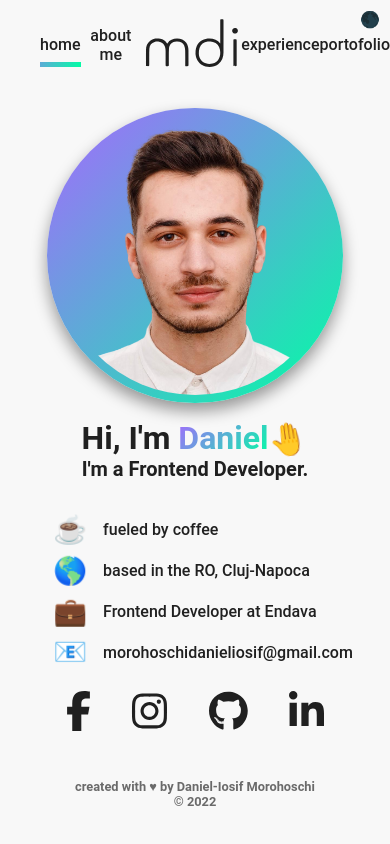
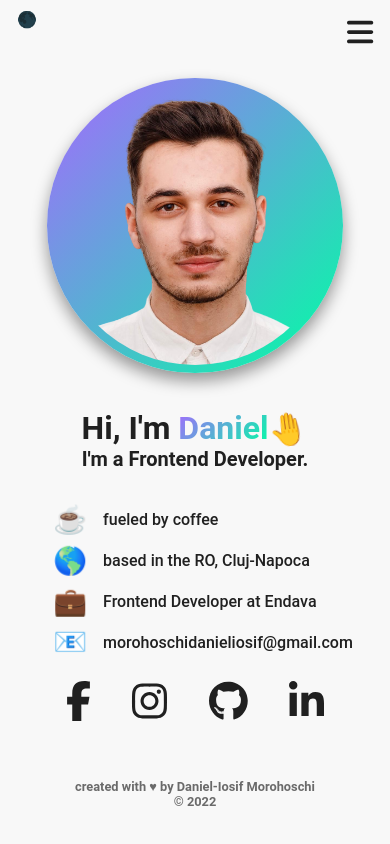
Before and after one commit to morohoschidanieli/portofolio-frontend, a React (Create React App) app: page /#/ in a window 390 px wide. Built offline with nearby package versions, Linux system fonts and the light colour scheme.

Commit message:
made navbar responsive

```diff
--- a/src/Components/Layouts/AppLayout.js
+++ b/src/Components/Layouts/AppLayout.js
@@ -5,7 +5,6 @@ import { ThemeContext } from "styled-components";
 const BaseLayout = styled.div(
   ({ theme }) => `
     background-color: ${theme.background};
-    width: 100vw;
     height: 100vh;
     text-align: center;
     -webkit-transition:${theme.backgroundColorTransition};
@@ -31,16 +30,27 @@ const LayoutGrid = styled.div(
     -webkit-transition:${theme.backgroundColorTransition};
     -ms-transition:${theme.backgroundColorTransition};
     transition:${theme.backgroundColorTransition};
+
+    @media screen and (max-width: ${theme.breakpoints.lg})  {
+      grid-template-rows: 60px 1fr 100px;
+    }
   `
 );
 
-const ChangeTheme = styled.div`
+const ChangeTheme = styled.div(
+  ({ theme }) => `
   position: absolute;
   right: 0;
   padding: 10px;
   cursor: pointer;
   z-index: 111;
-`;
+
+  @media screen and (max-width: ${theme.breakpoints.lg})  {
+    right:auto;
+    left:7px;
+  }
+`
+);
 
 const AppLayout = (props) => {
   const themeContext = useContext(ThemeContext);
--- a/src/Components/Layouts/NavbarLayout.js
+++ b/src/Components/Layouts/NavbarLayout.js
@@ -1,14 +1,61 @@
 import styled from "styled-components";
+import { FontAwesomeIcon } from "@fortawesome/react-fontawesome";
+import { faXmark } from "@fortawesome/free-solid-svg-icons";
 
-const NavbarLayoutComponent = styled.ul`
-  list-style-type: none;
+const NavbarLayoutComponent = styled.ul(
+  ({ theme, showNavbar }) => `
   display: flex;
   justify-content: space-around;
   align-items: center;
-`;
+  list-style-type: none;
+
+  @media screen and (max-width: ${theme.breakpoints.lg})  {
+    display:flex;
+    position:absolute;
+    flex-direction:column;
+    justify-content:center;
+    background-color:${theme.background};
+    height:100vh;
+    width:100%;
+    margin:0;
+    padding:0 !important;
+    top:0;
+    left:0;
+    width:100vw;
+    z-index:11111;
+    transition:1s;
+    transform:${showNavbar ? "none" : "translateY(-100vh)"};
+  }
+`
+);
+
+const CloseNavbar = styled(FontAwesomeIcon)(
+  ({ theme }) => `
+  display:none;
+  color:${theme.fontColor};
+  font-size:${theme.navbarIconsSize};
+  cursor:pointer;
+
+  @media screen and (max-width: ${theme.breakpoints.lg})  {
+    display:block;
+    position:absolute;
+    top:16px;
+    right:16px;
+    z-index:111111;
+  }`
+);
 
 const NavbarLayout = (props) => {
-  return <NavbarLayoutComponent>{props.children}</NavbarLayoutComponent>;
+  const toggleNavbar = () => {
+    props.clickHandler();
+  };
+
+  return (
+    <NavbarLayoutComponent showNavbar={props.showNavbar}>
+      <CloseNavbar onClick={toggleNavbar} icon={faXmark} />
+      {props.children}
+    </NavbarLayoutComponent>
+  );
 };
 
 export default NavbarLayout;
--- a/src/Components/footer/Footer.js
+++ b/src/Components/footer/Footer.js
@@ -1,6 +1,6 @@
 import styled from "styled-components";
 import footerText from "../../text/footer-text";
-import FooterLayout from "../layouts/FooterLayout";
+import FooterLayout from "../Layouts/FooterLayout";
 
 const CreatedByContainer = styled.div`
   grid-row: 1/2;
--- a/src/Components/navbar/Navbar.js
+++ b/src/Components/navbar/Navbar.js
@@ -1,23 +1,93 @@
 import NavbarElement from "./NavbarElement";
-import NavbarLayout from "../layouts/NavbarLayout";
+import NavbarLayout from "../Layouts/NavbarLayout";
+import { FontAwesomeIcon } from "@fortawesome/react-fontawesome";
+import { faBars } from "@fortawesome/free-solid-svg-icons";
+import styled from "styled-components";
+import { useState } from "react";
+
+const OpenNavbar = styled(FontAwesomeIcon)(
+  ({ theme }) => `
+  display:none;
+  color:${theme.fontColor};
+  font-size:${theme.navbarIconsSize};
+  top: 17px;
+  position: absolute;
+  right: 17px;
+  cursor:pointer;
+
+  @media screen and (max-width: ${theme.breakpoints.lg})  {
+    display:block;
+  }`
+);
+
+const NavbarComponent = styled.nav(
+  ({ theme }) => `
+  @media screen and (max-width: ${theme.breakpoints.lg})  {
+    height:${theme.navbarHeightOnMobile};
+    display:flex;
+    justify-content:end;
+  }`
+);
 
 const NavbarLinks = [
-  { title: "home", path: "/", type: "link" },
-  { title: "about me", path: "/about", type: "link" },
-  { imageUrl: "da", path: "/", type: "logo" },
-  { title: "experience", path: "/experience", type: "link" },
-  { title: "portofolio", path: "/portofolio", type: "link" },
+  {
+    title: "home",
+    path: "/",
+    type: "link",
+    order: { desktop: "1", mobile: "1" },
+  },
+  {
+    title: "about me",
+    path: "/about",
+    type: "link",
+    order: { desktop: "2", mobile: "2" },
+  },
+  {
+    imageUrl: "da",
+    path: "/",
+    type: "logo",
+    order: { desktop: "3", mobile: "5" },
+  },
+  {
+    title: "experience",
+    path: "/experience",
+    type: "link",
+    order: { desktop: "4", mobile: "3" },
+  },
+  {
+    title: "portofolio",
+    path: "/portofolio",
+    type: "link",
+    order: { desktop: "5", mobile: "4" },
+  },
 ];
 
 const Navbar = () => {
+  const [showNavbar, setShowNavbar] = useState(false);
+
+  const toggleNavbar = () => {
+    setShowNavbar(!showNavbar);
+  };
+
+  const hideNavbar = () => {
+    setShowNavbar(false);
+  };
+
   return (
-    <nav>
-      <NavbarLayout>
+    <NavbarComponent>
+      <NavbarLayout showNavbar={showNavbar} clickHandler={toggleNavbar}>
         {NavbarLinks.map((navbarElement, index) => {
-          return <NavbarElement key={index} navbarLink={navbarElement} />;
+          return (
+            <NavbarElement
+              clickHandler={hideNavbar}
+              key={index}
+              navbarLink={navbarElement}
+            />
+          );
         })}
       </NavbarLayout>
-    </nav>
+      <OpenNavbar onClick={toggleNavbar} icon={faBars} />
+    </NavbarComponent>
   );
 };
 
--- a/src/Components/navbar/NavbarElement.js
+++ b/src/Components/navbar/NavbarElement.js
@@ -4,11 +4,21 @@ import LogoSVG from "../utils/logo/LogoSVG";
 import { useContext } from "react";
 import { ThemeContext } from "styled-components";
 
-const NavbarElementItem = styled.li`
+const NavbarElementItem = styled.li(
+  ({ theme, order }) => `
   text-transform: lowercase;
   border-image-slice: 1;
   cursor: pointer;
-`;
+  order:${order.desktop};
+  @media screen and (max-width: ${theme.breakpoints.lg})  {
+    height:60px;
+    display: flex;
+    justify-content: center;
+    align-items: center;
+    order:${order.mobile};
+  }
+`
+);
 
 const NavbarElementLink = styled(NavLink)(
   ({ theme }) => `
@@ -30,20 +40,31 @@ const NavbarElementLink = styled(NavLink)(
 `
 );
 
-const NavbarElementLogo = styled(NavLink)`
+const NavbarElementLogo = styled(NavLink)(
+  ({ theme }) => `
   text-decoration: none;
   color: #1f1f1f;
-`;
+
+  @media screen and (max-width: ${theme.breakpoints.lg})  {
+    display:none;
+  }
+`
+);
 
 const NavbarElement = (props) => {
   const themeContext = useContext(ThemeContext);
 
+  const hideNavbar = () => {
+    props.clickHandler();
+  };
+
   return (
-    <NavbarElementItem>
+    <NavbarElementItem order={props.navbarLink.order}>
       {props.navbarLink.type === "link" ? (
         <NavbarElementLink
           className={(navData) => (navData.isActive ? "active" : "")}
           to={props.navbarLink.path}
+          onClick={hideNavbar}
         >
           {props.navbarLink.title}
         </NavbarElementLink>
--- a/src/Components/route/AboutMe.js
+++ b/src/Components/route/AboutMe.js
@@ -1,3 +1,5 @@
+import styled from "styled-components";
+
 const AboutMe = () => {
   return <div>AboutMe Page</div>;
 };
--- a/src/Components/route/Home.js
+++ b/src/Components/route/Home.js
@@ -1,7 +1,7 @@
 import styled, { keyframes } from "styled-components";
-import HomeLayout from "../layouts/HomeLayout";
-import H1 from "../headings/H1";
-import H2 from "../headings/H2";
+import HomeLayout from "../Layouts/HomeLayout";
+import H1 from "../Headings/H1";
+import H2 from "../Headings/H2";
 import ReactSelfPhoto from "../../assets/images/selfphoto1.png";
 import { FontAwesomeIcon } from "@fortawesome/react-fontawesome";
 import { faFacebookF } from "@fortawesome/free-brands-svg-icons";
@@ -19,7 +19,7 @@ const ImageContainer = styled.div(
   height: 370px;
   border-radius: 50%;
   overflow: hidden;
-  box-shadow: 0 0.5rem 1rem rgb(0 0 0 / 40%);
+  box-shadow: ${theme.boxShadow};
   margin-top: -100px;
 
   @media screen and (max-width: ${theme.breakpoints.lg}){
--- a/src/themes.js
+++ b/src/themes.js
@@ -8,8 +8,11 @@ const base = {
     h2: { lg: "2rem", md: "1.25rem" },
     homeEmoji: "1.7rem",
     contact: "2.5rem",
+    console: "24px",
   },
   logoSize: "100px",
+  navbarIconsSize: "30px",
+  navbarHeightOnMobile: "58px",
   backgroundColorTransition: "background-color .3s",
 };
 
@@ -23,6 +26,7 @@ const light = {
     rgb(0, 255, 164),
     rgb(166, 104, 255)
   )`,
+  boxShadow: "0 0.5rem 1rem rgb(0 0 0 / 40%)",
   footerFontWeight: "600",
   navbarFontWeight: "500",
   changeThemeIcon: "🌑",
@@ -38,9 +42,24 @@ const dark = {
     rgb(0, 255, 164),
     rgb(166, 104, 255)
   )`,
+  padding: {
+    console: {
+      top: "32px",
+      bottom: "32px",
+      right: "48px",
+      left: "48px",
+    },
+  },
   footerFontWeight: "600",
   navbarFontWeight: "500",
   changeThemeIcon: "🌕",
+  consoleBackground: "#27252F",
+  consoleBarBackground: "#8c8c8c",
+  consoleCloseButtonColor: "#ff6057",
+  consoleMinimizeButtonColor: "#ffbd2e",
+  consoleFullScreenButtonColor: "#27c93f",
+  consolePathColor: "#00ffa4",
+  consoleCommnadColor: "#f8f8f8",
 };
 
 module.exports = { base, light, dark };
```
Also changed, not shown: src/App.js (+7 -7 lines).
